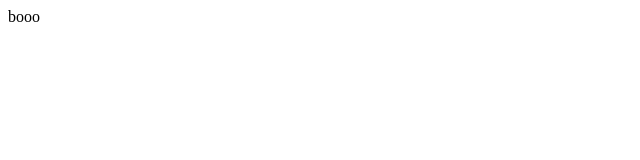
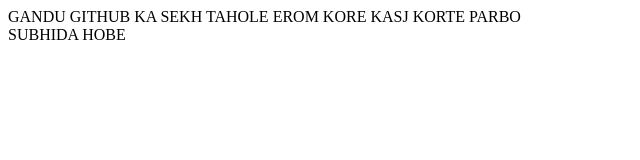
Before and after one commit to SUMAN-PATI/Test2, a plain HTML site: page index.html in a window 1280 px wide. Shown: the whole page, without its empty margins (0-640 px from the left). Drawn offline with Linux system fonts and the light colour scheme.

Commit message:
Done Editing

```diff
--- a/index.html
+++ b/index.html
@@ -4,6 +4,8 @@
 	<title>Hello New WORLD</title>
 </head>
 <body>
-booo
+GANDU GITHUB KA SEKH TAHOLE EROM KORE KASJ KORTE PARBO
+<BR/>
+SUBHIDA HOBE
 </body>
 </html>
```
